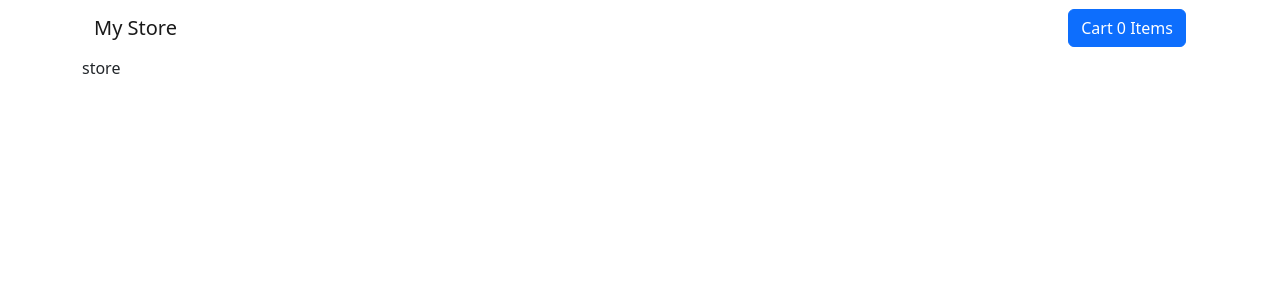
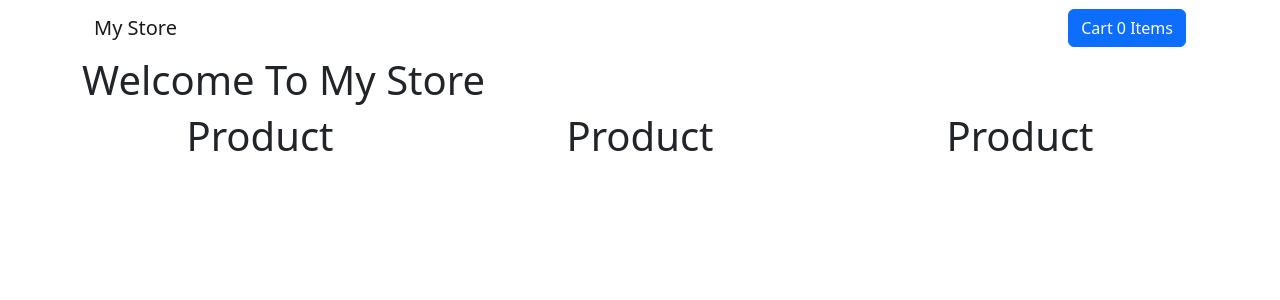
Before and after one commit to Adrian-Walker/shopping-cart, a React (Create React App) app: page / in a window 1280 px wide. Shown: the top 300 px of the page. Built offline with nearby package versions, Linux system fonts and the light colour scheme.

Commit message:
added new products

```diff
--- a/src/components/pages/Cancel.js
+++ b/src/components/pages/Cancel.js
@@ -1,7 +1,11 @@
 import React from "react";
 
 function Cancel() {
-  return <h1>Sorry To See You Go</h1>;
+  return (
+    <div>
+      <h1>Sorry To See You Go</h1>
+    </div>
+  );
 }
 
 export default Cancel;
--- a/src/components/pages/Store.js
+++ b/src/components/pages/Store.js
@@ -1,9 +1,23 @@
-import React from 'react'
+import React from "react";
+import { Col, Row } from "react-bootstrap";
 
 function Store() {
   return (
-    <div>store</div>
-  )
+    <div>
+      <h1>Welcome To My Store</h1>
+      <Row xs={1} md={3} className="g-4">
+        <Col align="center">
+          <h1>Product</h1>
+        </Col>
+        <Col align="center">
+          <h1>Product</h1>
+        </Col>
+        <Col align="center">
+          <h1>Product</h1>
+        </Col>
+      </Row>
+    </div>
+  );
 }
 
-export default Store
+export default Store;
```
Also changed, not shown: src/myProducts.js (added, +22 -0 lines).
